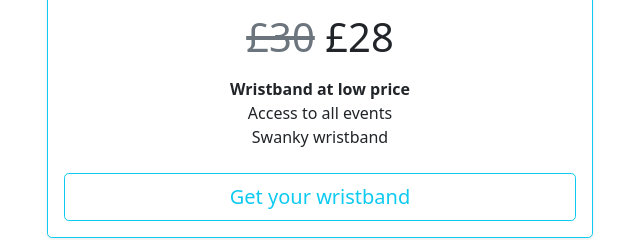
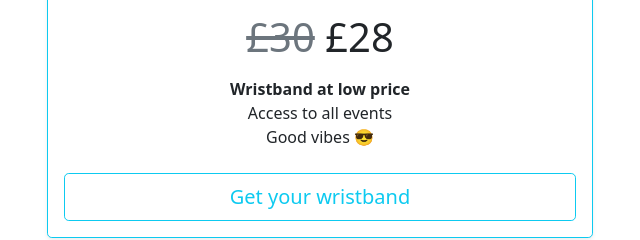
Before and after one commit to centralsu/freshers.centralsu.com, a plain HTML site: page wristbands.html in a window 1280 px wide. Shown: the part 354-594 px from the top of the page, 35-675 px from the left. Drawn offline with nearby package versions, Linux system fonts and the light colour scheme.

Commit message:
add good vibes

```diff
--- a/wristbands.html
+++ b/wristbands.html
@@ -60,7 +60,7 @@
 								<ul class="list-unstyled mt-3 mb-4">
 									<li><b>Wristband at low price</b></li>
 									<li>Access to all events</li>
-									<li>Swanky wristband</li>
+									<li>Good vibes &#128526;</li>
 								</ul>
 								<a href="earlybird" class="w-100 btn btn-lg btn-outline-info">Get your wristband</a>
 							</div>
```
